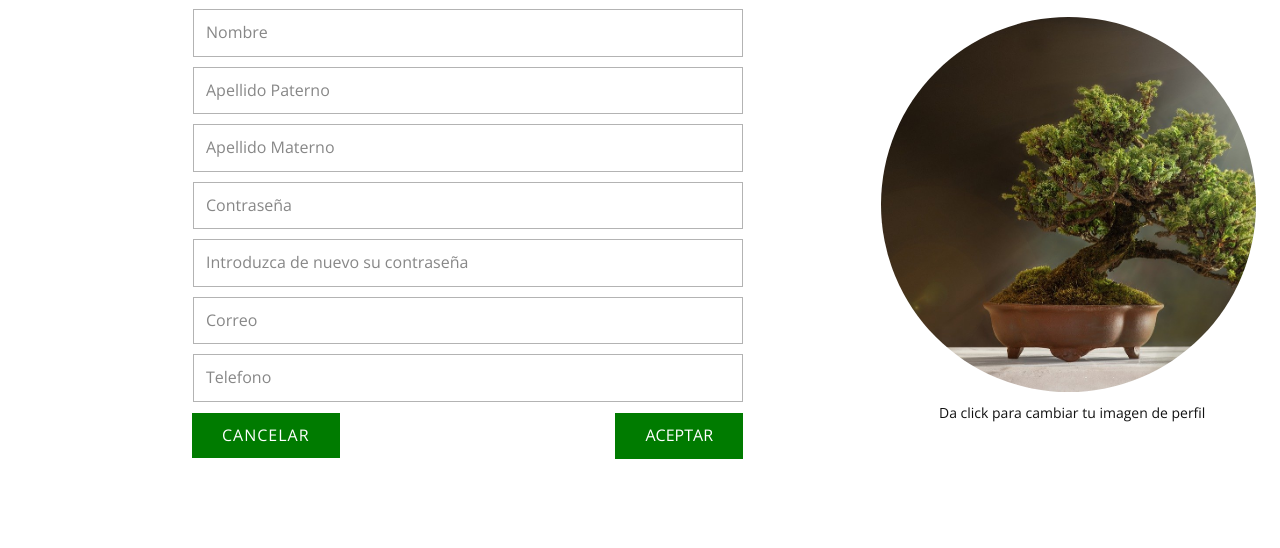
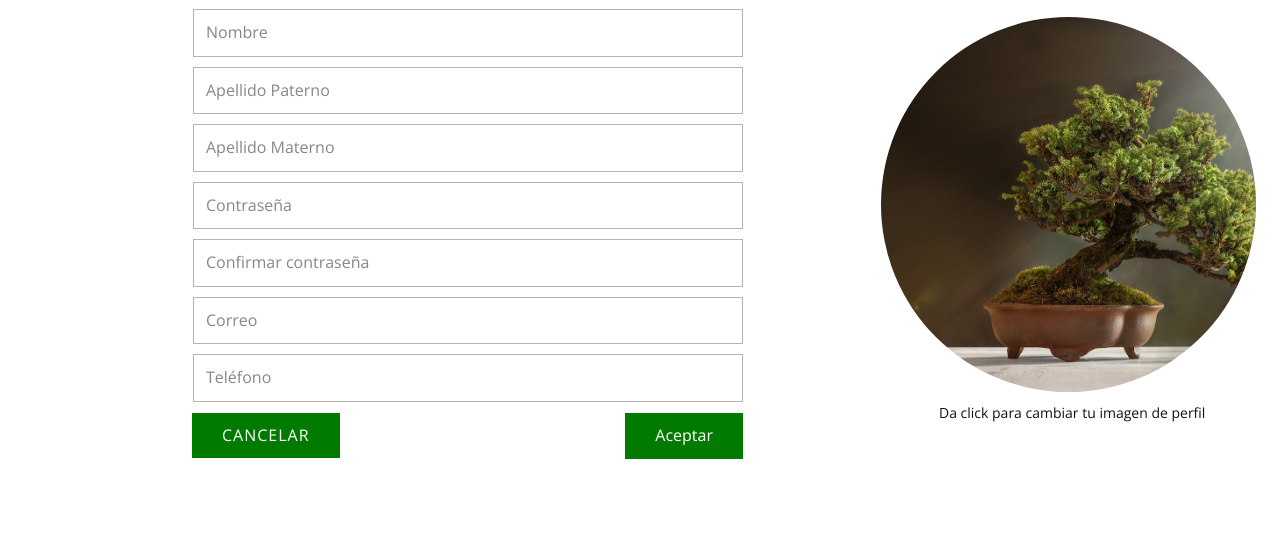
Before and after one commit to ferguevara510/BonsaiGuevara, a PHP site: page /app/vista/registrarCliente.php in a window 1280 px wide. Shown: the part 244-792 px from the top of the page. Run offline with PHP 8.4, Linux system fonts and the light colour scheme.

Commit message:
Registrar Cliente
Se realizo el CU Registrar Cliente

```diff
--- a/app/vista/registrarCliente.php
+++ b/app/vista/registrarCliente.php
@@ -133,46 +133,46 @@ require_once "../../configuracion/env.php";
             <div class="u-clearfix u-sheet u-sheet-1">
                 <h1 class="u-text u-text-default u-text-1">Registro de Usuario</h1>
                 <div class="u-form u-form-1">
-                    <form action="#" method="POST" class="u-clearfix u-form-spacing-10 u-form-vertical u-inner-form"
+                    <form action="<?php echo URL_CONTROLADORES?>registrarCliente.php" method="POST" class="u-clearfix u-form-spacing-10 u-form-vertical u-inner-form"
                         style="padding: 10px" source="custom" name="form">
                         <div class="u-form-group u-form-name">
                             <label for="name-dc48" class="u-form-control-hidden u-label">Nombre</label>
-                            <input type="text" placeholder="Nombre" id="name-dc48" name="name"
+                            <input type="text" placeholder="Nombre" id="nombre" name="nombre"
                                 class="u-border-1 u-border-grey-30 u-input u-input-rectangle u-white" required="">
                         </div>
                         <div class="u-form-group u-form-name u-form-group-2">
-                            <label for="name-8ced" class="u-form-control-hidden u-label">Nombre</label>
-                            <input type="text" placeholder="Apellido Paterno" id="name-8ced" name="name-1"
+                            <label for="name-8ced" class="u-form-control-hidden u-label">Apellido Paterno</label>
+                            <input type="text" placeholder="Apellido Paterno" id="apellidoPeterno" name="apellidoPaterno"
                                 class="u-border-1 u-border-grey-30 u-input u-input-rectangle u-white" required="">
                         </div>
                         <div class="u-form-group u-form-name u-form-group-3">
-                            <label for="name-998d" class="u-form-control-hidden u-label">Nombre</label>
-                            <input type="text" placeholder="Apellido Materno" id="name-998d" name="name-2"
+                            <label for="name-998d" class="u-form-control-hidden u-label">Apellido Materno</label>
+                            <input type="text" placeholder="Apellido Materno" id="apellidoMaterno" name="apellidoMaterno"
                                 class="u-border-1 u-border-grey-30 u-input u-input-rectangle u-white" required="">
                         </div>
                         <div class="u-form-group u-form-group-4">
-                            <label for="text-5cce" class="u-form-control-hidden u-label"></label>
-                            <input type="text" placeholder="Contraseña" id="text-5cce" name="text"
+                            <label for="text-5cce" class="u-form-control-hidden u-label">Contraseña</label>
+                            <input type="password" placeholder="Contraseña" id="contrasena" name="contrasena"
                                 class="u-border-1 u-border-grey-30 u-input u-input-rectangle u-white" required="">
                         </div>
                         <div class="u-form-group u-form-group-5">
-                            <label for="text-d7af" class="u-form-control-hidden u-label"></label>
-                            <input type="text" placeholder="Introduzca de nuevo su contraseña" id="text-d7af"
-                                name="text-1" class="u-border-1 u-border-grey-30 u-input u-input-rectangle u-white"
+                            <label for="text-d7af" class="u-form-control-hidden u-label">Confirmar Contraseña</label>
+                            <input type="password" placeholder="Confirmar contraseña" id="confirmarContrasena"
+                                name="confirmarContrasena" class="u-border-1 u-border-grey-30 u-input u-input-rectangle u-white"
                                 required="">
                         </div>
                         <div class="u-form-email u-form-group">
-                            <label for="email-dc48" class="u-form-control-hidden u-label">Email</label>
-                            <input type="email" placeholder="Correo" id="email-dc48" name="email"
+                            <label for="email-dc48" class="u-form-control-hidden u-label">Correo</label>
+                            <input type="email" placeholder="Correo" id="correo" name="correo"
                                 class="u-border-1 u-border-grey-30 u-input u-input-rectangle u-white" required="">
                         </div>
                         <div class="u-form-group u-form-group-7">
-                            <label for="text-2386" class="u-form-control-hidden u-label"></label>
-                            <input type="text" placeholder="Telefono" id="text-2386" name="text-2"
+                            <label for="text-2386" class="u-form-control-hidden u-label">Teléfono</label>
+                            <input type="text" placeholder="Teléfono" id="telefono" name="telefono"
                                 class="u-border-1 u-border-grey-30 u-input u-input-rectangle u-white" required="">
                         </div>
                         <div class="u-align-right u-form-group u-form-submit">
-                            <a href="#" class="boton-verde u-btn u-btn-submit u-button-style u-btn-1">ACEPTAR<br>
+                            <a href="<?php echo URL_CONTROLADORES?>registrarCliente.php" class="boton-verde u-btn u-btn-submit u-button-style u-btn-1">Aceptar<br>
                             </a>
                             <input type="submit" value="submit" class="u-form-control-hidden">
                         </div>
@@ -185,8 +185,9 @@ require_once "../../configuracion/env.php";
                 </div>
                 <div alt="" class="u-image u-image-circle u-image-registrar" data-image-width="1280" data-image-height="854">
                 </div>
-                <a href="https://nicepage.com/one-page-template"
-                    class="boton-verde u-btn u-button-style u-hover-palette-1-dark-1 u-btn-2">CANCELAR</a>
+                <a href="../../index.php
+                "
+                    class="boton-verde u-btn u-button-style u-hover-palette-1-dark-1 u-btn-2">Cancelar</a>
                 <p class="u-text u-text-registrar">Da click para cambiar tu imagen de perfil</p>
             </div>
         </section>
--- a/configuracion/env.php
+++ b/configuracion/env.php
@@ -4,6 +4,7 @@ define("URL_JS", "../../publico/js/");
 define("URL_IMAGENES", "../../publico/imagenes/");
 define("URL_CONTROLADORES", "../controlador/");
 define("URL_MODELOS", "../modelo/");
+
 define('DB_SERVER', 'localhost');
 define("DB_USERNAME", "root");
 define("DB_PASSWORD","");
```
Also changed, not shown: app/controlador/registrarCliente.php (+42 -0 lines), app/modelo/cliente.php (+31 -2 lines), configDB.php (+1 -8 lines), publico/js/nicepage.js.
